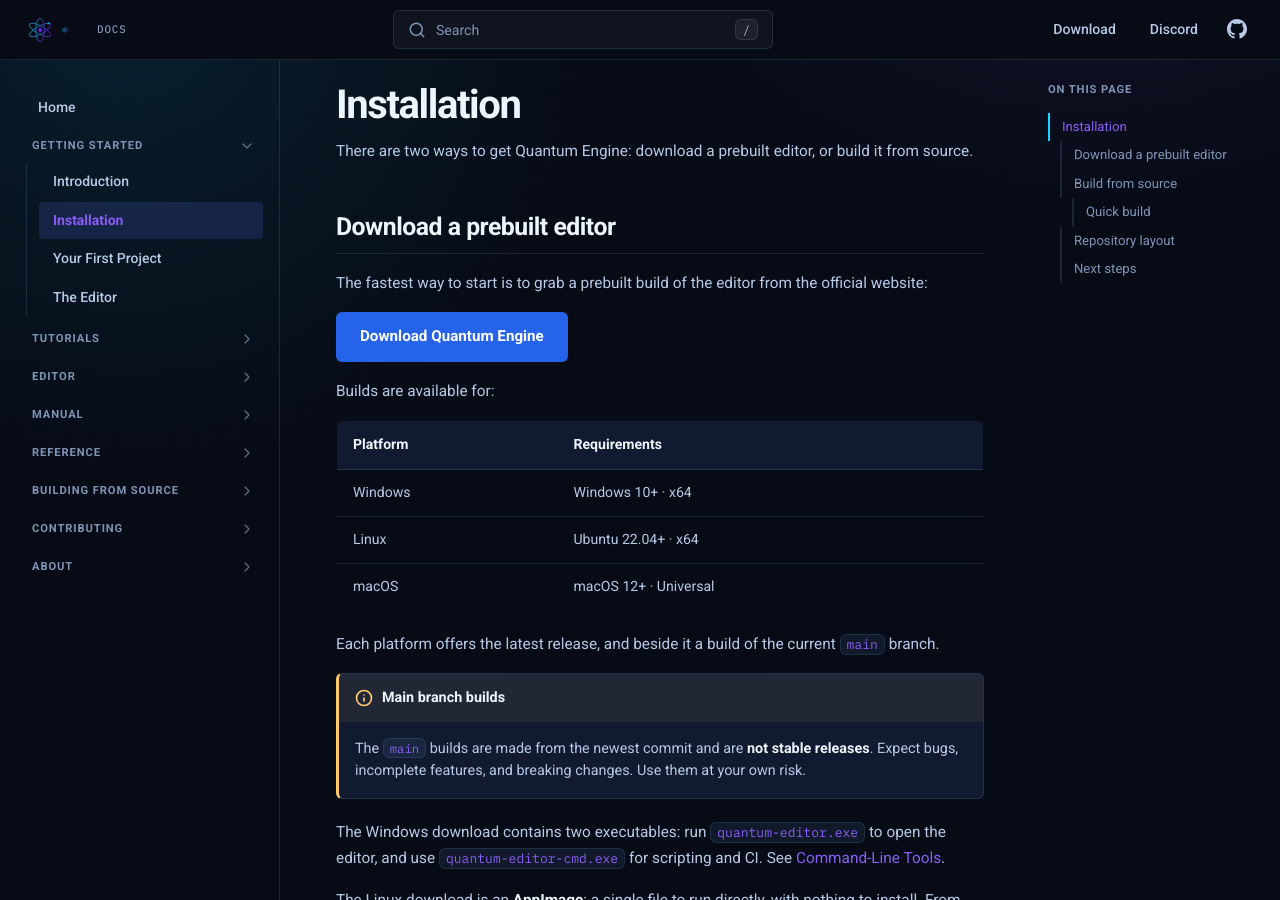
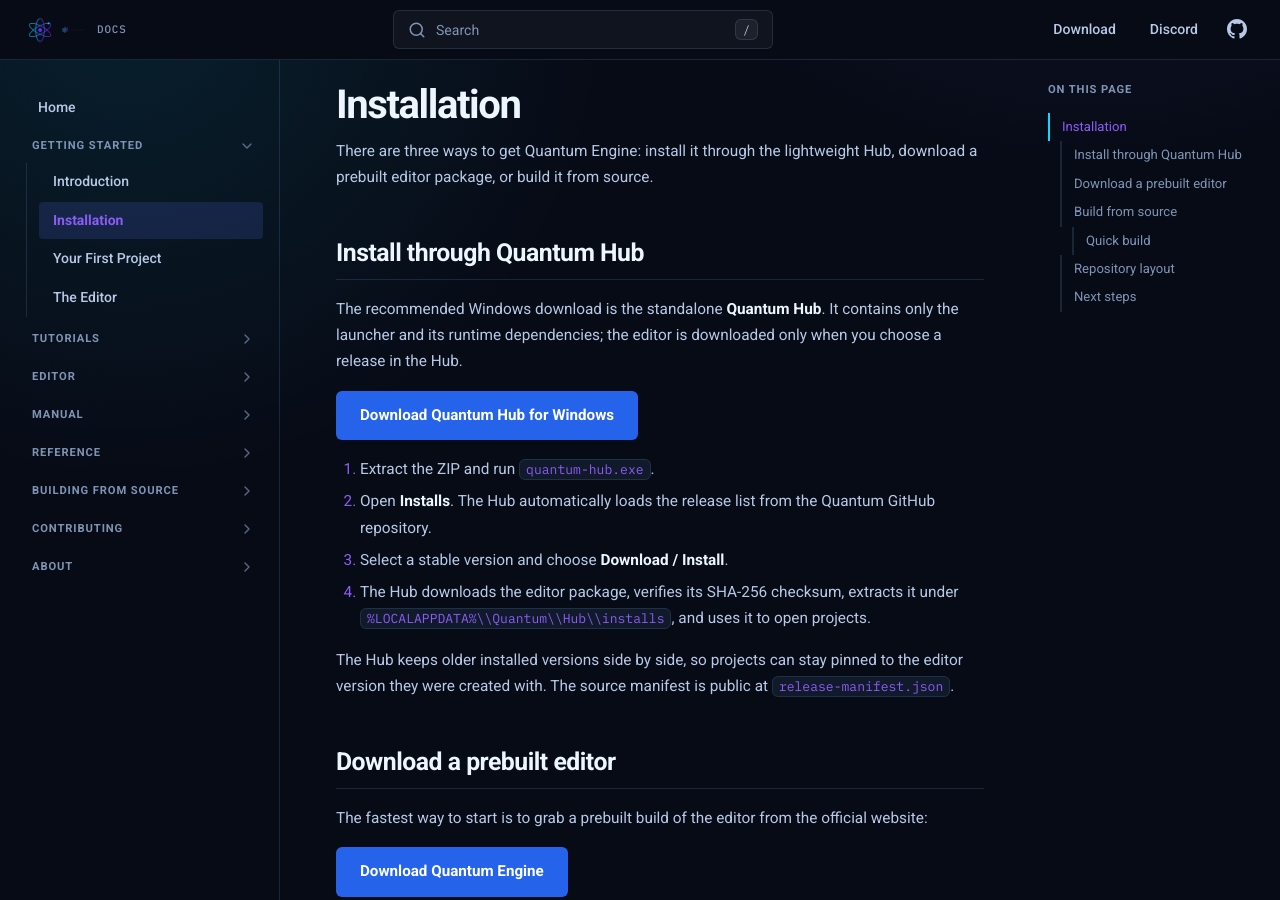
Before and after one commit to alguemqualquer123/quantum-docs, an MkDocs documentation site: the page built from docs/getting-started/installation.md, in a window 1280 px wide and 900 px high. Built offline with MkDocs 1.6.1, drawn with Linux system fonts in a browser that asks for light colours; comment, search, counter and statistics services are not loaded.

```diff
--- a/docs/getting-started/installation.md
+++ b/docs/getting-started/installation.md
@@ -4,8 +4,27 @@ description: How to download the Quantum editor or build it from source on your
 
 # Installation
 
-There are two ways to get Quantum Engine: download a prebuilt editor, or build it from
-source.
+There are three ways to get Quantum Engine: install it through the lightweight Hub,
+download a prebuilt editor package, or build it from source.
+
+## Install through Quantum Hub
+
+The recommended Windows download is the standalone **Quantum Hub**. It contains only
+the launcher and its runtime dependencies; the editor is downloaded only when you
+choose a release in the Hub.
+
+[Download Quantum Hub for Windows](https://github.com/alguemqualquer123/quantum/releases/latest/download/quantum-hub-v0.8.3-windows-amd64.zip){ .dx-btn .dx-btn-primary }
+
+1. Extract the ZIP and run `quantum-hub.exe`.
+2. Open **Installs**. The Hub automatically loads the release list from the Quantum
+   GitHub repository.
+3. Select a stable version and choose **Download / Install**.
+4. The Hub downloads the editor package, verifies its SHA-256 checksum, extracts it
+   under `%LOCALAPPDATA%\\Quantum\\Hub\\installs`, and uses it to open projects.
+
+The Hub keeps older installed versions side by side, so projects can stay pinned to
+the editor version they were created with. The source manifest is public at
+[`release-manifest.json`](https://raw.githubusercontent.com/alguemqualquer123/quantum/main/release-manifest.json).
 
 ## Download a prebuilt editor
 
--- a/mkdocs.yml
+++ b/mkdocs.yml
@@ -216,4 +216,5 @@ nav:
       - Documentation Guide: 'contributing/documentation-guide.md'
   - About:
       - FAQ: 'about/faq.md'
+      - Engine Versions: 'about/versions.md'
       - License & Credits: 'about/license.md'
```
Also changed, not shown: README.md (+1 -1 lines), docs/about/faq.md (+2 -2 lines), docs/about/versions.md (added, +20 -0 lines), docs/contributing/documentation-guide.md (+6 -6 lines), 1 other file.
